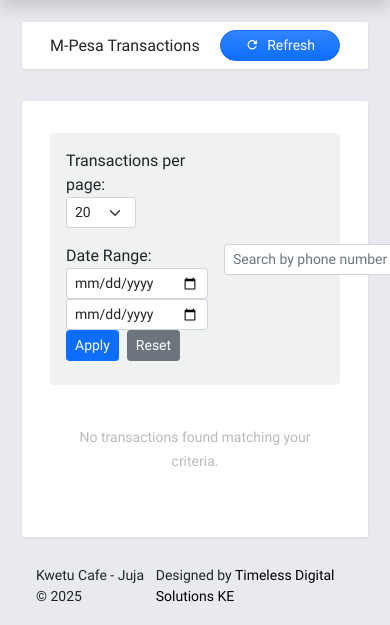
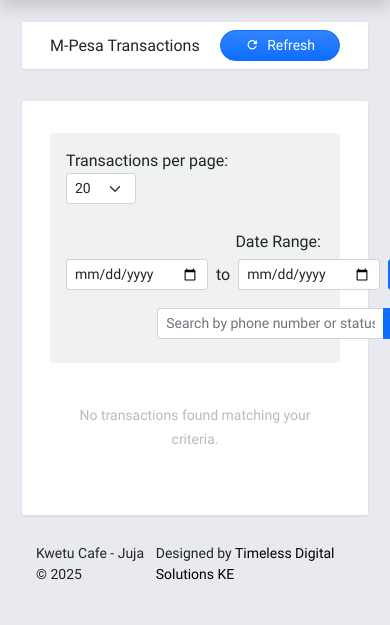
Before and after one commit to alfredmm/kwetu-cafe-pos-v2, a Django app: page /transactions/ in a window 390 px wide. Shown: the part 71-696 px from the top of the page. Run offline with Django 3.2, Linux system fonts and the light colour scheme; data that the repository does not hold is empty; some libraries are stand-ins or nearby versions.

Commit message:
Updated default/css/styles page wrapper and body wrapper

```diff
--- a/posApp/templates/posApp/transactions.html
+++ b/posApp/templates/posApp/transactions.html
@@ -16,7 +16,7 @@
 <div class="mdc-layout-grid__cell stretch-card mdc-layout-grid__cell--span-12 mt-3">
     <div class="mdc-card">
         <!-- Filters Section -->
-        <div class="d-flex justify-content-between align-items-center p-3 bg-light rounded mb-3">
+        <div class="d-flex justify-content-between align-items-center p-3 bg-light rounded mb-3 flex-wrap">
             <div class="d-flex align-items-center gap-2 flex-wrap">
                 <div class="form-group me-2 mb-2">
                     <label for="per-page" class="form-label mb-0 me-2">Transactions per page:</label>
@@ -27,17 +27,20 @@
                     </select>
                 </div>
 
-                <div class="form-group me-2 mb-2">
+                <div class="form-group me-2 mb-2 d-flex align-items-center flex-wrap">
                     <label class="form-label mb-0 me-2">Date Range:</label>
-                    <input type="date" id="start-date" class="form-control form-control-sm me-2" value="{{ request.GET.start_date|default:'' }}" style="width: auto; display: inline-block;">
-                    <input type="date" id="end-date" class="form-control form-control-sm me-2" value="{{ request.GET.end_date|default:'' }}" style="width: auto; display: inline-block;">
-                    <button onclick="applyDateFilter()" class="btn btn-primary btn-sm me-1">Apply</button>
-                    <button onclick="resetToDefault()" class="btn btn-secondary btn-sm">Reset</button>
+                    <div class="d-flex align-items-center">
+                        <input type="date" id="start-date" class="form-control form-control-sm me-2" value="{{ request.GET.start_date|default:'' }}" style="width: auto;">
+                        <span class="me-2">to</span>
+                        <input type="date" id="end-date" class="form-control form-control-sm me-2" value="{{ request.GET.end_date|default:'' }}" style="width: auto;">
+                        <button onclick="applyDateFilter()" class="btn btn-primary btn-sm me-1">Apply</button>
+                        <button onclick="resetToDefault()" class="btn btn-secondary btn-sm">Reset</button>
+                    </div>
                 </div>
             </div>
 
-            <div class="d-flex align-items-center">
-                <div class="input-group me-2" style="width: 300px;">
+            <div class="d-flex align-items-center mb-2">
+                <div class="input-group" style="width: 300px;">
                     <input type="text" id="search-input" class="form-control form-control-sm" placeholder="Search by phone number or status..." value="{{ request.GET.q|default:'' }}">
                     <button id="search-btn" class="btn btn-primary btn-sm" type="button">
                         <i class="mdi mdi-magnify"></i>
@@ -49,7 +52,14 @@
         <!-- Transactions Table -->
         <div class="table-responsive" id="table-container">
             {% if transactions %}
-                <table class="table table-hover table-bordered">
+                <table class="table table-hover table-bordered" style="table-layout: fixed; width: 100%;">
+                    <colgroup>
+                        <col style="width: 20%">
+                        <col style="width: 15%">
+                        <col style="width: 20%">
+                        <col style="width: 25%">
+                        <col style="width: 20%">
+                    </colgroup>
                     <thead>
                         <tr class="bg-light">
                             <th class="text-center">Phone Number</th>
@@ -62,9 +72,9 @@
                     <tbody>
                         {% for transaction in transactions %}
                         <tr>
-                            <td class="text-center">{{ transaction.phone_number }}</td>
+                            <td class="text-center text-truncate">{{ transaction.phone_number }}</td>
                             <td class="text-center">Ksh {{ transaction.amount }}</td>
-                            <td class="text-center">
+                            <td class="text-center text-truncate">
                                 {% if transaction.receipt_number %}
                                     {{ transaction.receipt_number }}
                                 {% else %}
@@ -117,6 +127,63 @@
     </div>
 </div>
 
+<style>
+/* Ensure proper spacing when navigation is visible */
+.mdc-layout-grid__cell--span-12 {
+    width: 100%;
+}
+
+/* Make table responsive within its container */
+.table-responsive {
+    overflow-x: auto;
+    width: 100%;
+}
+
+/* Ensure table cells handle text properly */
+.table td.text-truncate {
+    max-width: 0;
+    overflow: hidden;
+    text-overflow: ellipsis;
+    white-space: nowrap;
+}
+
+/* Adjust filter layout for smaller screens */
+@media (max-width: 992px) {
+    .d-flex.justify-content-between.align-items-center.p-3.bg-light.rounded.mb-3 {
+        flex-direction: column;
+        align-items: flex-start;
+    }
+
+    .d-flex.align-items-center.mb-2 {
+        width: 100%;
+        margin-top: 10px;
+    }
+
+    .input-group {
+        width: 100% !important;
+    }
+}
+
+@media (max-width: 768px) {
+    .form-group.me-2.mb-2.d-flex.align-items-center.flex-wrap {
+        flex-direction: column;
+        align-items: flex-start;
+    }
+
+    .form-group.me-2.mb-2.d-flex.align-items-center.flex-wrap .d-flex {
+        margin-top: 5px;
+    }
+
+    table {
+        font-size: 0.875rem;
+    }
+
+    .table td, .table th {
+        padding: 0.5rem;
+    }
+}
+</style>
+
 <script>
 function resetToDefault() {
     window.location.href = "/transactions";
```
